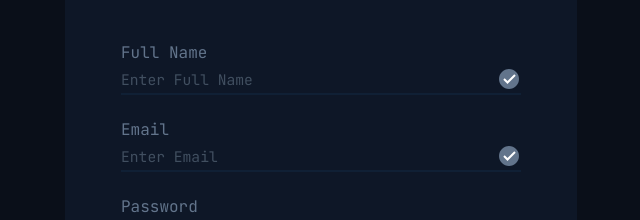
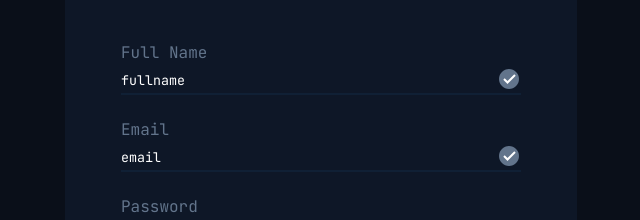
Before and after one commit to tonytran0314/vuejs_signup_form, a Vue app: page / in a window 1280 px wide. Shown: the part 216-436 px from the top of the page, without its empty margins (319-959 px from the left). Built offline with nearby package versions, Linux system fonts and the light colour scheme.

Commit message:
fix toggle password ft

```diff
--- a/src/components/SignupForm.vue
+++ b/src/components/SignupForm.vue
@@ -10,11 +10,6 @@
 
     let hasFieldErrors = ref(true)
 
-    const fullname = ref('')
-    const email = ref('')
-    const password = ref('')
-    const confirmPassword = ref('')
-
     const submitHandle = () => {
         console.log(hasFieldErrors.value)
         if(hasFieldErrors.value === true) {
@@ -22,10 +17,6 @@
         } else {
             toast.success('Sign Up Successfully')
         }
-    }
-
-    const togglePassword = () => {
-        showPassword.value = !showPassword.value
     }
 
     // Nên gôm các biến liên quan đến fullname trong validation vào 1 object
--- a/src/components/form_components/FieldBase.vue
+++ b/src/components/form_components/FieldBase.vue
@@ -23,7 +23,6 @@
         }
     })
 
-    const fieldModel = ref('')
 </script>
 
 <template>
@@ -31,7 +30,7 @@
         <label :for="props.model">{{ props.label }}</label>
         <div class="input_field">
             <input
-                v-model.trim="fieldModel"
+                v-model.trim="props.model"
                 @blur="fullnameValidation"
                 :type="props.type"
                 :name="props.model"
```
